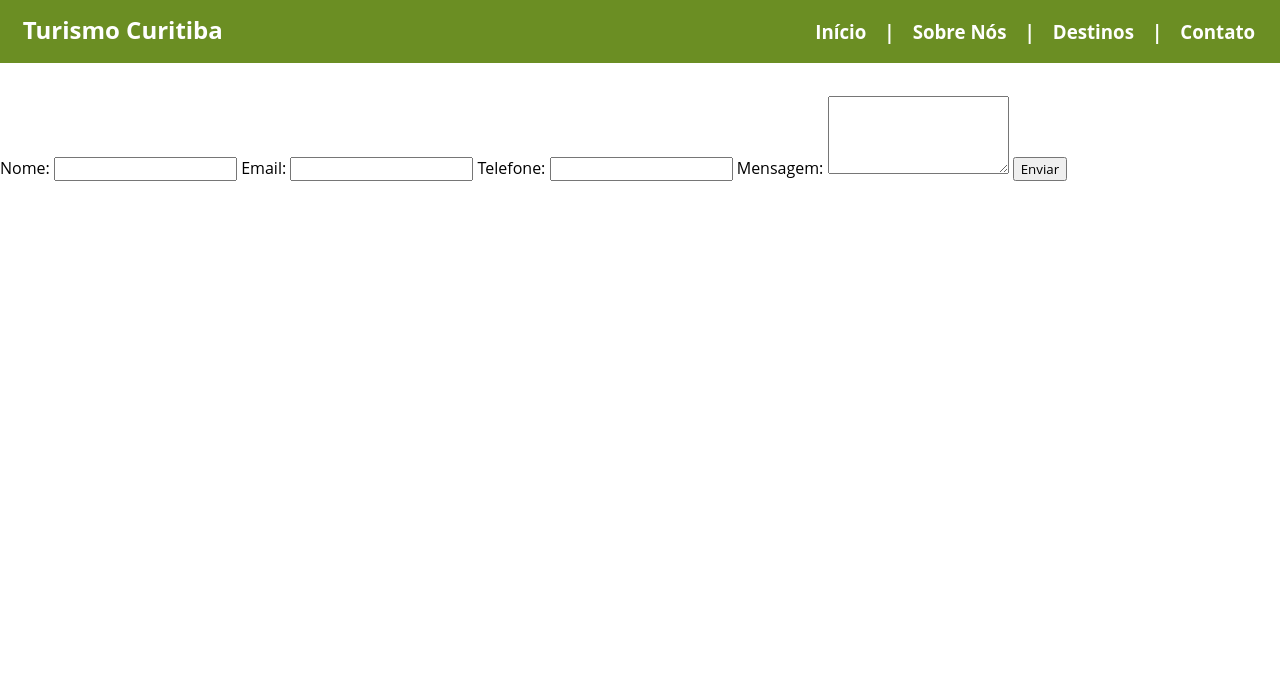
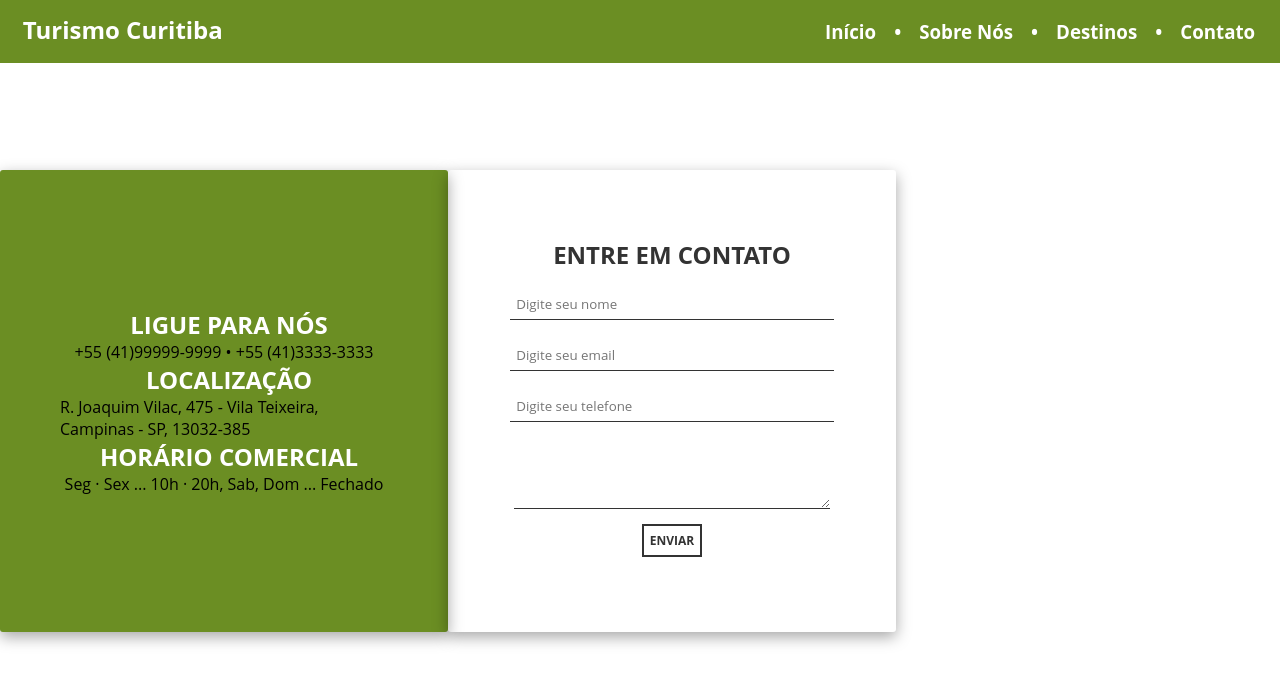
Before and after one commit to juupurcino/HTMLFaculdade, a plain HTML site: page Turismo/contato.html in a window 1280 px wide. Drawn offline with Linux system fonts and the light colour scheme.

Commit message:
atualização 22/10

```diff
--- a/Turismo/contato.html
+++ b/Turismo/contato.html
@@ -1,11 +1,13 @@
 <!DOCTYPE html>
 <html lang="pt-BR">
+
 <head>
   <meta charset="UTF-8">
   <meta name="viewport" content="width=device-width, initial-scale=1.0">
   <title>Contato - Turismo Aventura</title>
   <link rel="stylesheet" href="style.css">
 </head>
+
 <body>
   <header>
     <nav>
@@ -15,36 +17,42 @@
 
       <div class="acesso">
         <h3><a href="index.html">Início</a></h3>
-          <h3>|</h3>
+        <h3>•</h3>
         <h3><a href="sobre.html">Sobre Nós</a></h3>
-          <h3>|</h3>
+        <h3>•</h3>
         <h3><a href="destino.html">Destinos</a></h3>
-          <h3>|</h3>
+        <h3>•</h3>
         <h3><a href="contato.html">Contato</a></h3>
       </div>
     </nav>
   </header>
 
   <main>
-    <div>
-      <h2>Entre em Contato</h2>
-      <form action="/submit" method="post">
-        <label for="name">Nome:</label>
-        <input type="text" id="name" name="name" required>
 
-        <label for="email">Email:</label>
-        <input type="email" id="email" name="email" required>
+    <div class="tudo">
 
-        <label for="phone">Telefone:</label>
-        <input type="tel" id="phone" name="phone">
+      <div class="contato">
+        <h2>LIGUE PARA NÓS</h2>
+        <p>+55 (41)99999-9999 • +55 (41)3333-3333</p>
+        <h2>LOCALIZAÇÃO</h2>
+        <p>R. Joaquim Vilac, 475 - Vila Teixeira, Campinas - SP, 13032-385</p>
+        <h2>HORÁRIO COMERCIAL</h2>
+        <p>Seg · Sex ... 10h · 20h, Sab, Dom ... Fechado</p>
+      </div>
 
-        <label for="message">Mensagem:</label>
-        <textarea id="message" name="message" rows="4" required></textarea>
+      <div class="formulario">
+        <h2>ENTRE EM CONTATO</h2>
+        <input type="text" placeholder="Digite seu nome">
+        <input type="email" placeholder="Digite seu email">
+        <input type="tel" placeholder="Digite seu telefone">
 
-        <input type="submit" value="Enviar">
-      </form>
+        <textarea id="message" name="message" rows="4"></textarea>
+
+        <button>ENVIAR</button>
+      </div>
     </div>
   </main>
 
 </body>
+
 </html>
--- a/Turismo/style.css
+++ b/Turismo/style.css
@@ -4,13 +4,13 @@
   margin: 0px;
 }
 
-h2{
+h2 {
 
   color: white;
   margin-left: 10px;
 }
 
-nav{
+nav {
 
   background-color: #6B8E23;
   display: flex;
@@ -18,19 +18,20 @@ nav{
   padding: 1%;
 }
 
-body{
+body {
 
   margin: 0;
 }
 
-.acesso{
+.acesso {
 
   display: flex;
   flex-direction: row;
   align-items: center;
 }
 
-h3, a{
+h3,
+a {
 
   color: white;
   text-decoration: none;
@@ -38,16 +39,29 @@ h3, a{
 
 }
 
-.titulo{
+.titulo {
 
   background-image: url("./img/fundo.jpg");
   display: flex;
   justify-content: center;
   align-items: center;
   background-repeat: no-repeat;
-    padding: 10%;
+  padding: 8%;
   color: white;
   font-size: 30px;
+  flex-direction: column;
+}
+
+.titulo input {
+
+  height: 40px;
+  width: 200px;
+  border-radius: 20px;
+  padding-left: 8px;
+  font-size: 15px;
+  border: none;
+  margin: 10px;
+
 }
 
 .card {
@@ -61,6 +75,7 @@ h3, a{
   align-items: center;
   flex-direction: column;
   border-radius: 10%;
+  transform: ;
 
 }
 
@@ -72,7 +87,7 @@ h3, a{
 
 }
 
-.card h4{
+.card h4 {
 
   margin-top: 12%;
 }
@@ -87,7 +102,7 @@ h3, a{
 
 }
 
-.descricao{
+.descricao {
 
   display: flex;
   flex-direction: column;
@@ -133,9 +148,87 @@ h3, a{
   font-weight: bold;
 }
 
-  .destino{
+.destino {
 
   display: flex;
   flex-wrap: wrap;
   justify-content: center;
+
 }
+
+.formulario{
+
+  display: flex;
+  flex-direction: column;
+  width: 50%;
+  align-items: center;
+  justify-content: center;
+  box-shadow: rgba(0, 0, 0, 0.35) 0px 5px 15px;
+  border-radius: 3px;
+  padding: 60px;
+  margin-top: 12%;
+
+}
+
+.formulario input {
+
+  border: 1px solid #333;
+  border-top: none;
+  border-right: none;
+  border-left: none;
+  width: 95%;
+  margin: 10px;
+  padding: 6px;
+}
+
+.formulario textarea {
+
+  border: 1px solid #333;
+  border-top: none;
+  border-right: none;
+  border-left: none;
+  width: 95%;
+}
+
+.formulario button{
+
+  margin: 6px;
+  background-color: #fff;
+  color: #333;
+  border: #333 2px solid;
+  padding: 6px;
+  font-weight: 700;
+  font-size: 12px;
+  margin: 15px;
+}
+
+.formulario h2{
+
+  color: #333;
+  margin: 8px;
+}
+
+.contato{
+
+  display: flex;
+  flex-direction: column;
+  width: 50%;
+  border-radius: 3px;
+  padding: 60px;
+  margin-top: 12%;
+  align-items: center;
+  justify-content: center;
+  background-color: #6B8E23;
+  box-shadow: rgba(0, 0, 0, 0.35) 0px 5px 15px;
+}
+
+.tudo{
+
+  display: flex;
+  flex-direction: row;
+  justify-content: center;
+  width: 70%;
+  justify-items: center;
+
+
+}
```
Also changed, not shown: Turismo/destino.html (+3 -3 lines), Turismo/index.html (+4 -3 lines), Turismo/sobre.html (+3 -3 lines). Lines whose indentation alone changed are shown as unchanged.
